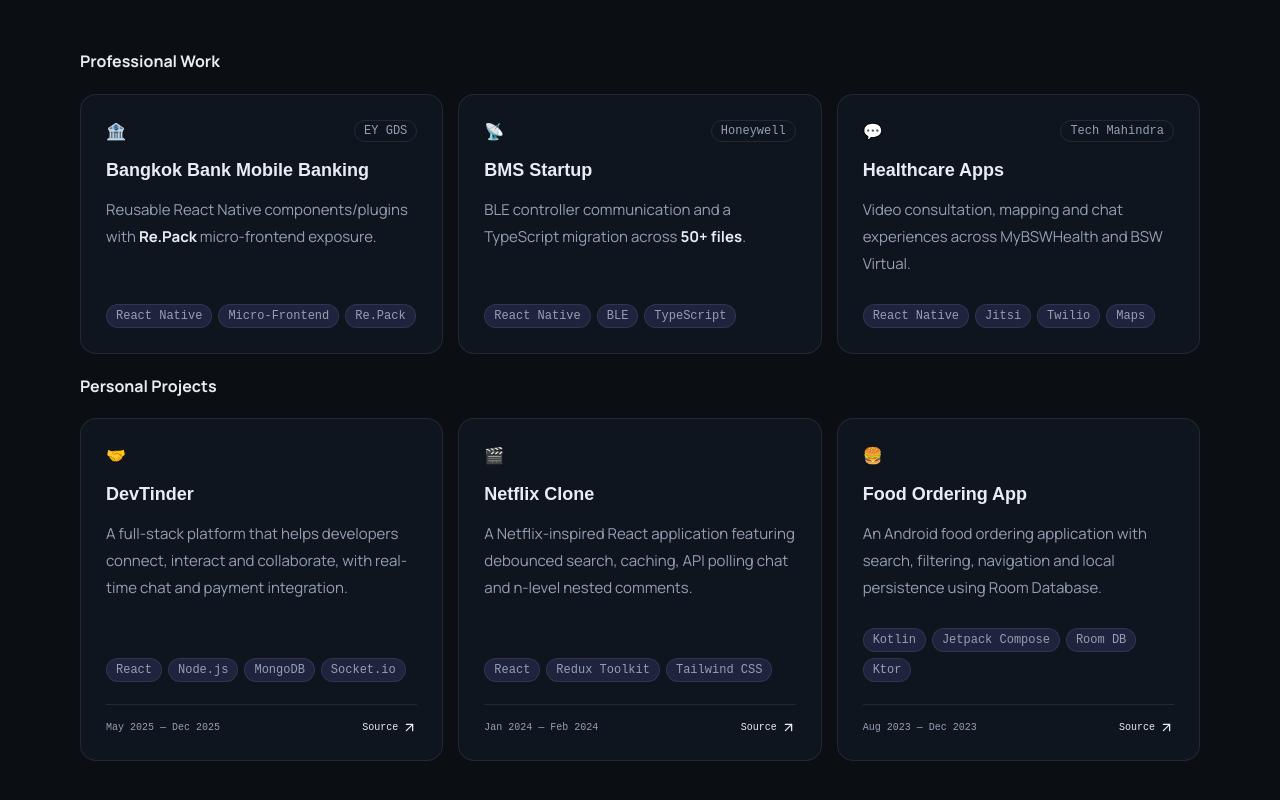
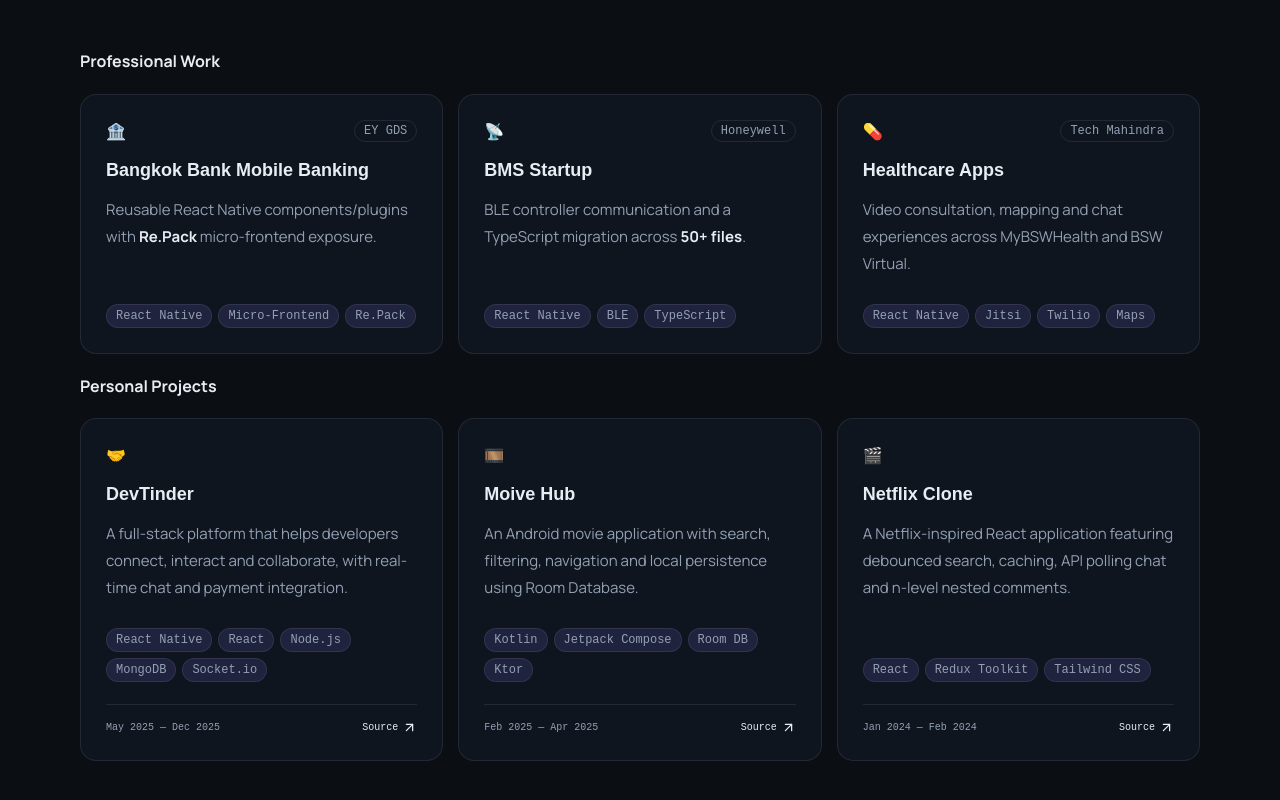
Before and after one commit to rkchoudhury/rkchoudhury.github.io, a React (Vite) app: page / in a window 1280 px wide. Shown: the part 3172-3972 px from the top of the page. Built offline with nearby package versions, Linux system fonts and the light colour scheme; no server answers.

Commit message:
Updated personal project details

```diff
--- a/src/components/footer/Footer.tsx
+++ b/src/components/footer/Footer.tsx
@@ -10,7 +10,7 @@
 
     const appVersion = useMemo(() => packageJson.version, []);
     const label = useMemo(() => {
-        return count > 5 ? `App: v${appVersion}, Visitors: ${visitorCount}` : `© ${new Date().getFullYear()} ${profile.name}`
+        return count > 5 ? `App: v${appVersion} | Visitors: ${visitorCount}` : `© ${new Date().getFullYear()} ${profile.name}`
     }, [count]);
 
     return (
--- a/src/configs/project.tsx
+++ b/src/configs/project.tsx
@@ -25,7 +25,7 @@
     },
     {
         title: "Healthcare Apps",
-        icon: "💬",
+        icon: "💊",
         organisation: "Tech Mahindra",
         stack: ["React Native", "Jitsi", "Twilio", "Maps"],
         description:
@@ -42,10 +42,20 @@
         icon: "🤝",
         type: "Web & Mobile • Full Stack",
         period: "May 2025 — Dec 2025",
-        stack: ["React", "Node.js", "MongoDB", "Socket.io"],
+        stack: ["React Native", "React", "Node.js", "MongoDB", "Socket.io"],
         description:
             "A full-stack platform that helps developers connect, interact and collaborate, with real-time chat and payment integration.",
         github: profile.github + "/devTinder",
+    },
+    {
+        title: "Moive Hub",
+        icon: "🎞️",
+        type: "Android Application",
+        period: "Feb 2025 — Apr 2025",
+        stack: ["Kotlin", "Jetpack Compose", "Room DB", "Ktor"],
+        description:
+            "An Android movie application with search, filtering, navigation and local persistence using Room Database.",
+        github: profile.github + "/movie-hub",
     },
     {
         title: "Netflix Clone",
@@ -55,18 +65,18 @@
         stack: ["React", "Redux Toolkit", "Tailwind CSS"],
         description:
             "A Netflix-inspired React application featuring debounced search, caching, API polling chat and n-level nested comments.",
-        github: profile.github + "/devTinder",
+        github: profile.github + "/netflix-gpt",
     },
-    {
-        title: "Food Ordering App",
-        icon: "🍔",
-        type: "Android Application",
-        period: "Aug 2023 — Dec 2023",
-        stack: ["Kotlin", "Jetpack Compose", "Room DB", "Ktor"],
-        description:
-            "An Android food ordering application with search, filtering, navigation and local persistence using Room Database.",
-        github: profile.github + "/devTinder",
-    },
+    // {
+    //     title: "Food Ordering App",
+    //     icon: "🍔",
+    //     type: "Android Application",
+    //     period: "Aug 2023 — Dec 2023",
+    //     stack: ["Kotlin", "Jetpack Compose", "Room DB", "Ktor"],
+    //     description:
+    //         "An Android food ordering application with search, filtering, navigation and local persistence using Room Database.",
+    //     github: profile.github + "/little-lemon-app",
+    // },
 ];
 
 export { projects, personalProjects };
```
